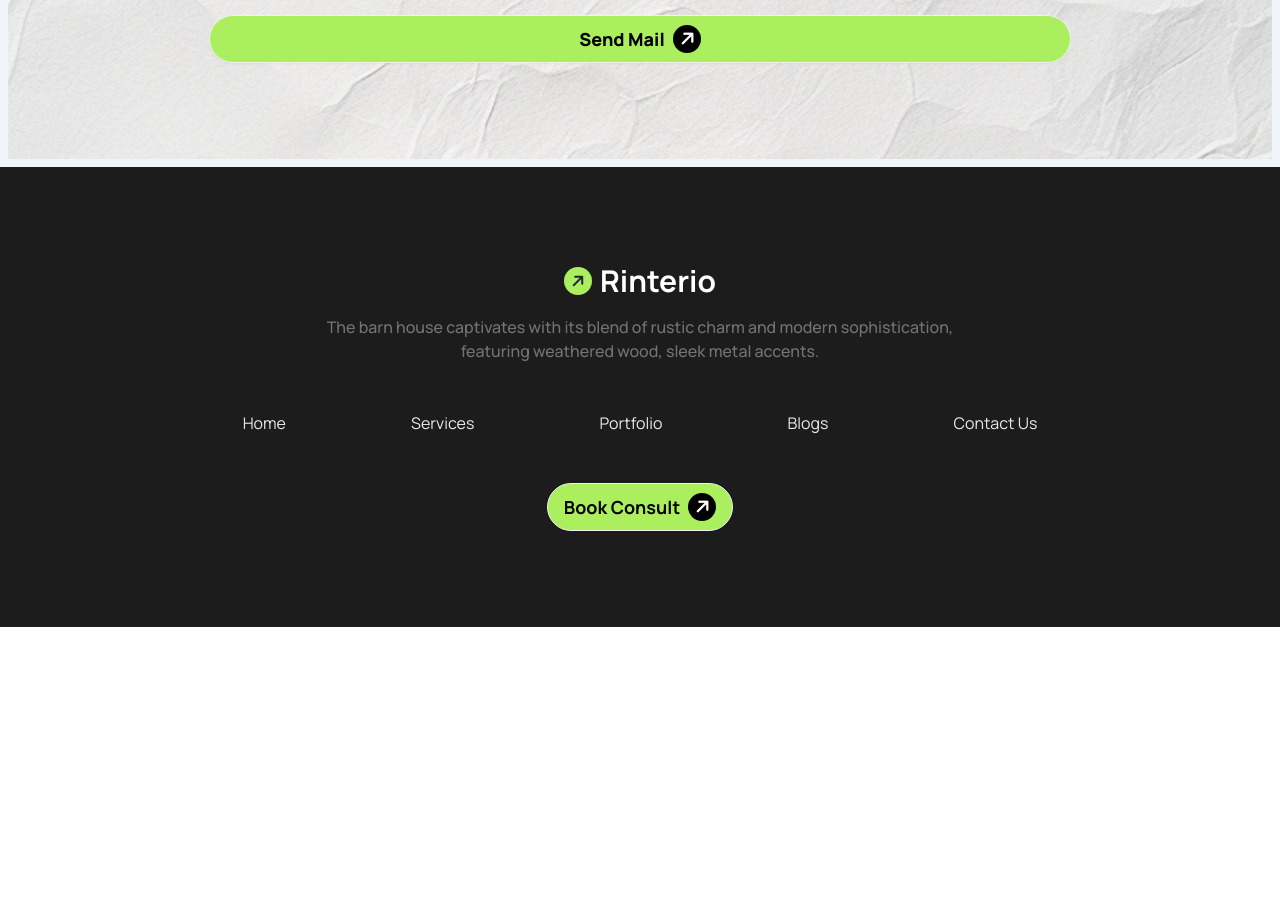
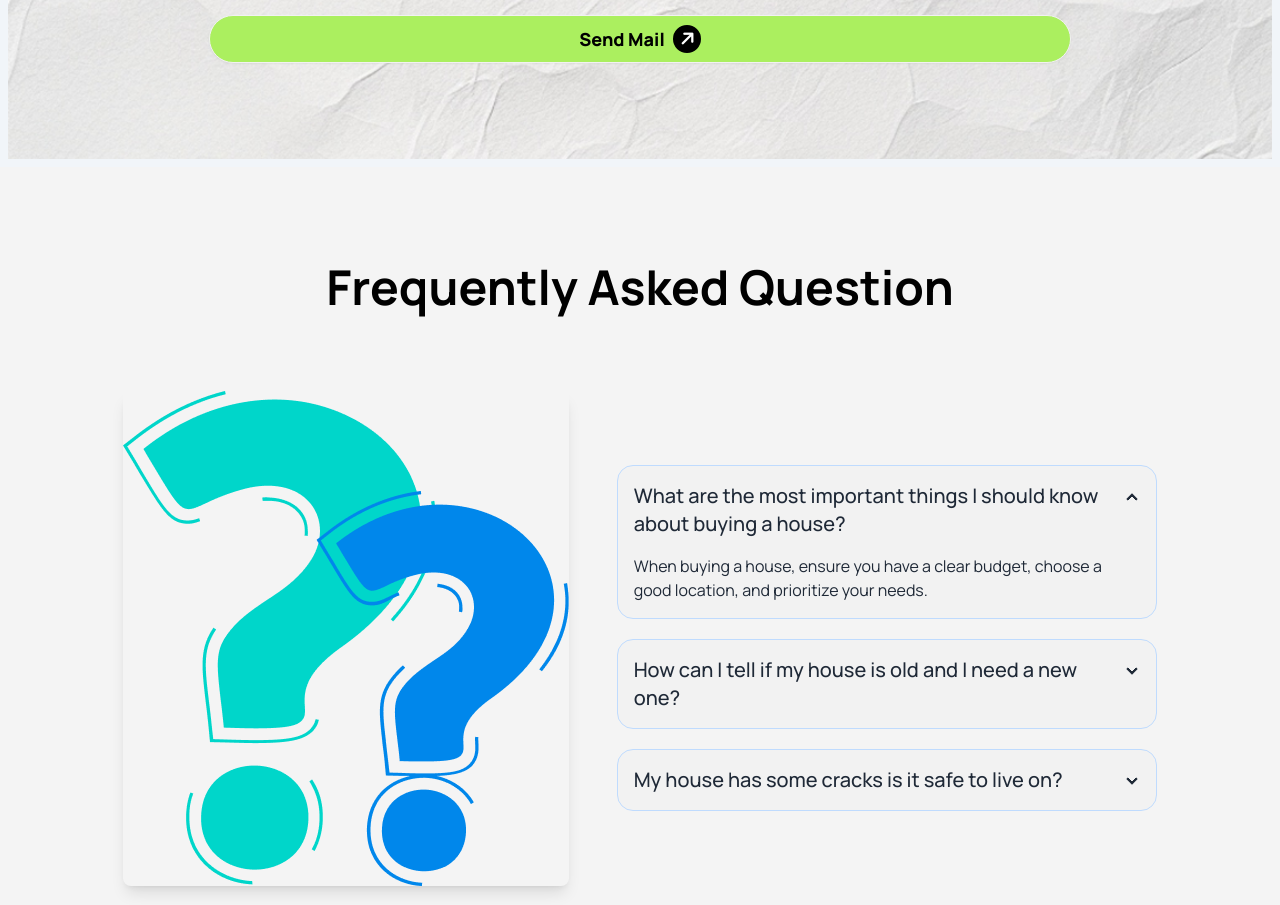
Before and after one commit to naabir-web/new-assignment, a plain HTML site: page index.html in a window 1280 px wide. Shown: the part 3809-4714 px from the top of the page. Before the commit the page ends 4436 px from the top, so only its background shows below. Drawn offline with nearby package versions, Linux system fonts and the light colour scheme.

Commit message:
added faq section

```diff
--- a/index.html
+++ b/index.html
@@ -353,6 +353,52 @@
 
         </section>
 
+        <!-- Faq section -->
+
+        <section class="py-24 bg-main-bg">
+            <div class="w-10/12 mx-auto">
+                <h3 class="text-3xl md:text-5xl text-black font-bold text-center mb-16">Frequently Asked <span class="text-bike-nav">Question</span>
+                </h3>
+
+                <div class="hero ">
+                  <div class="hero-content flex-col lg:flex-row gap-12">
+                    <img
+                      src="./assets/faq.png"
+                      class="lg:max-w-md rounded-lg shadow-lg" />
+
+                    <div class="space-y-5">
+                      <div class="collapse collapse-arrow bg-base-200 border border-blue-200">
+                        <input type="radio" name="my-accordion-2" checked="checked" />
+                        <div class="collapse-title text-xl font-medium">What are the most important things I should know about buying a house?</div>
+                        <div class="collapse-content">
+                          <p>When buying a house, ensure you have a clear budget, choose a good location, and prioritize your needs.  </p>
+                        </div>
+                      </div>
+
+                      <div class="collapse collapse-arrow bg-base-200 border border-blue-200">
+                        <input type="radio" name="my-accordion-2" />
+                        <div class="collapse-title text-xl font-medium">How can I tell if my house is old and I need a new one?</div>
+                        <div class="collapse-content">
+                          <p>To determine if your house is old and may need replacing, check for frequent repairs, outdated systems, structural issues, and declining energy efficiency.  </p>
+                        </div>
+                      </div>
+
+                      <div class="collapse collapse-arrow bg-base-200 border border-blue-200">
+                        <input type="radio" name="my-accordion-2" />
+                        <div class="collapse-title text-xl font-medium">My house has some cracks is it safe to live on?</div>
+                        <div class="collapse-content">
+                          <p>Cracks in your house can be safe or indicate serious issues. Hairline cracks are usually harmless. It's best to consult a professional to assess the severity and ensure your home is safe. </p>
+                        </div>
+                      </div>
+
+
+
+                    </div>
+                  </div>
+                </div>
+            </div>
+        </section>
+
     </main>
 
             <!-- footer section -->
```
Also changed, not shown: assets/faq.png (added).
